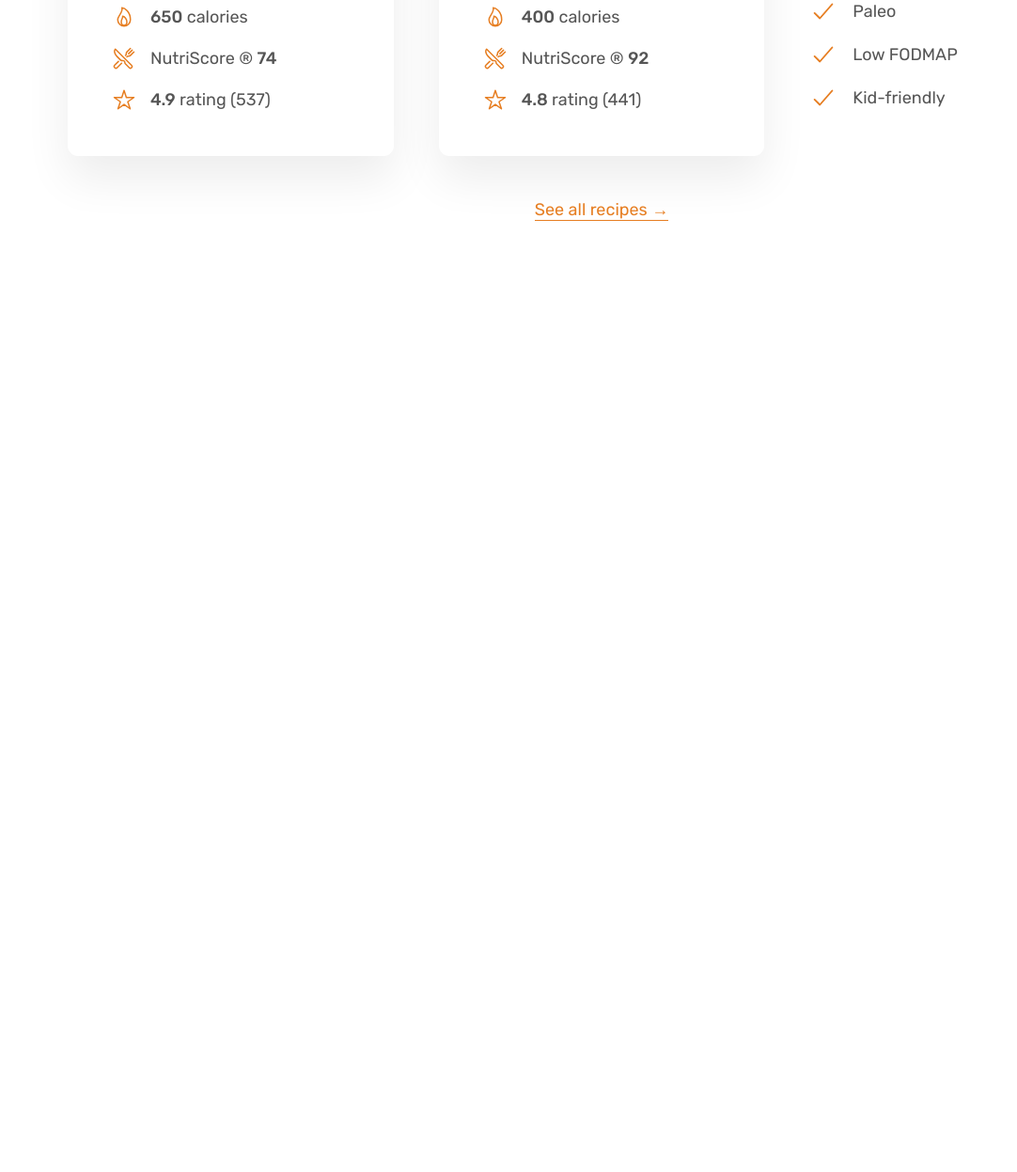
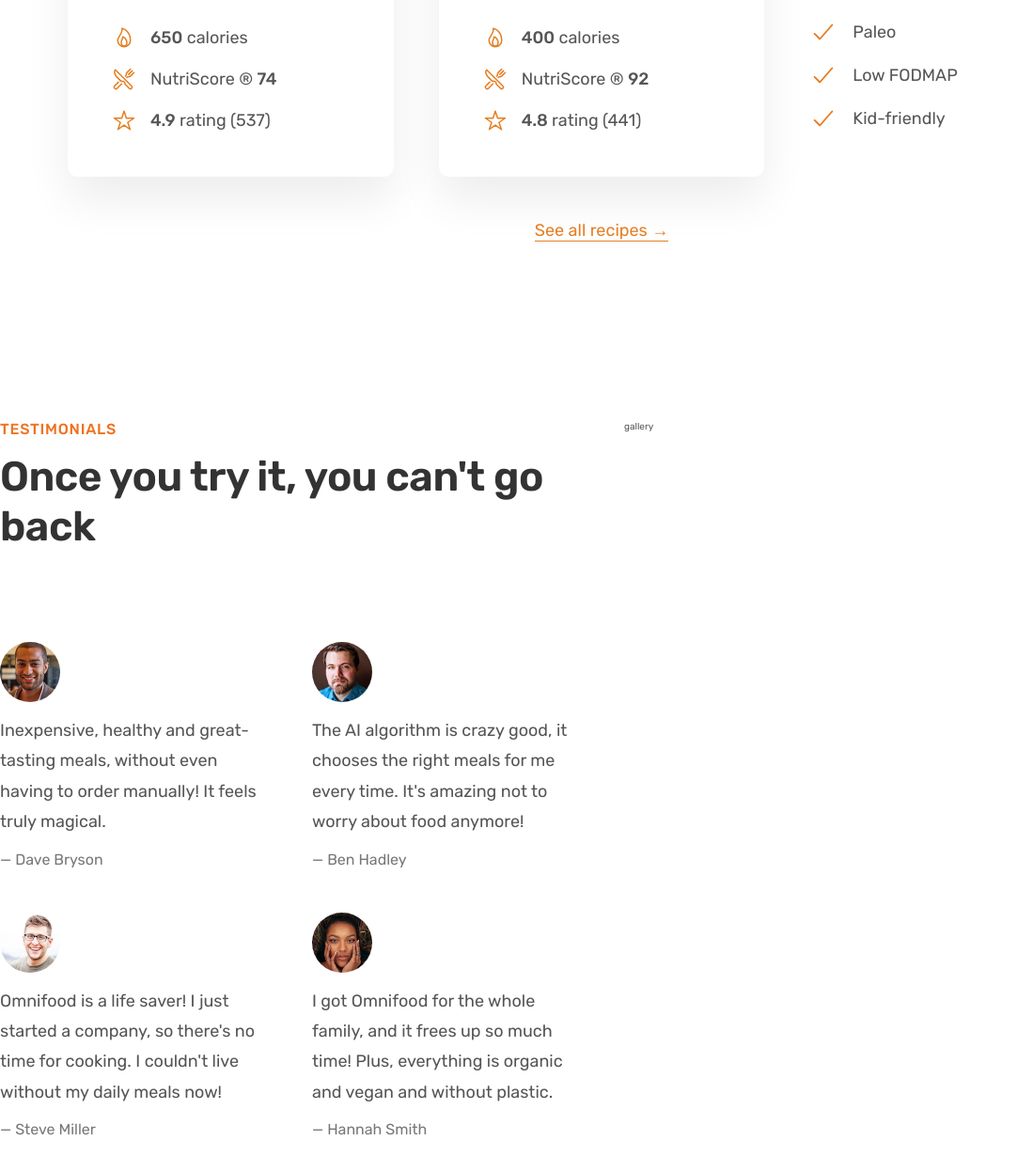
Before and after one commit to ap-sullivan/omnifood, a plain HTML site: page index.html in a window 1280 px wide. Shown: the part 3064-4311 px from the top of the page at 94% size, without its empty margins (0-1082 px from the left). Before the commit the page ends 3395 px from the top, so only its background shows below. Drawn offline with nearby package versions, Linux system fonts and the light colour scheme.

Commit message:
add testimonial section

```diff
--- a/CSS/style.css
+++ b/CSS/style.css
@@ -256,3 +256,35 @@
   text-align: center;
   font-size: 1.8rem;
 }
+
+/* TESTIMONIALS SECTION */
+
+.section-testimonials {
+  padding: 9.6rem 0;
+}
+
+.testimonials{
+  display: grid;
+  grid-template-columns: 1fr 1fr;
+  gap: 4.8rem;
+
+}
+
+.testimonial-img{
+  width: 6.4rem;
+  border-radius: 50%;
+  margin-bottom: 1.2rem;
+}
+
+.testimonial-text{
+  font-size: 1.8rem;
+  line-height: 1.8;
+  margin-bottom: 1.6rem;
+}
+
+.testimonial-name{
+  font-size: 1.6rem;
+  color: #777;
+
+
+}
--- a/index.html
+++ b/index.html
@@ -151,7 +151,7 @@
 
       <section class="section-meals">
         <div class="container center-text">
-          <span class="subheading">Meals</span>
+          <span class="sub-heading">Meals</span>
           <h2 class="heading-secondary">
             Omnifood AI chooses from 5,000+ recipes
           </h2>
@@ -269,6 +269,56 @@
         </div>
       </section>
 
+      <section class="section-testimonials grid grid--2-cols">
+
+        <div class="testimonial-container">
+          <span class="sub-heading">Testimonials</span>
+          <h2 class="heading-secondary">
+            Once you try it, you can't go back
+          </h2>
+
+
+        <div class="testimonials">
+        <figure class="testimonial">
+          <img class="testimonial-img" src="img/customers/dave.jpg" alt="photo of dave bryson">
+            <blockquote class="testimonial-text">
+            Inexpensive, healthy and great-tasting meals, without even having to order manually! It feels truly magical.
+            </blockquote>
+            <p class="testimonial-name">&mdash; Dave Bryson</p>
+        </figure>
+
+        <figure class="testimonial">
+
+          <img class="testimonial-img" src="img/customers/ben.jpg" alt="photo of ben hadley">
+            <blockquote class="testimonial-text">
+              The AI algorithm is crazy good, it chooses the right meals for me every time. It's amazing not to worry about food anymore!
+            </blockquote>
+            <p class="testimonial-name">&mdash; Ben Hadley</p>
+        </figure>
+
+        <figure class="testimonial">
+          <img class="testimonial-img" src="img/customers/steve.jpg" alt="photo of steve miller">
+            <blockquote class="testimonial-text">
+              Omnifood is a life saver! I just started a company, so there's no time for cooking. I couldn't live without my daily meals now!
+            </blockquote>
+            <p class="testimonial-name">&mdash; Steve Miller</p>
+        </figure>
+
+
+        <figure class="testimonial">
+          <img class="testimonial-img" src="img/customers/hannah.jpg" alt="photo of hannah smith">
+            <blockquote class="testimonial-text">
+              I got Omnifood for the whole family, and it frees up so much time! Plus, everything is organic and vegan and without plastic.
+            </blockquote>
+            <p class="testimonial-name">&mdash; Hannah Smith</p>
+        </figure>
+
+
+        </div>
+      </div>
+        <div class="gallery">gallery</div>
+      </section>
+
     </main>
 
     <script type="module" src="https://unpkg.com/ionicons@7.1.0/dist/ionicons/ionicons.esm.js"></script>
```
